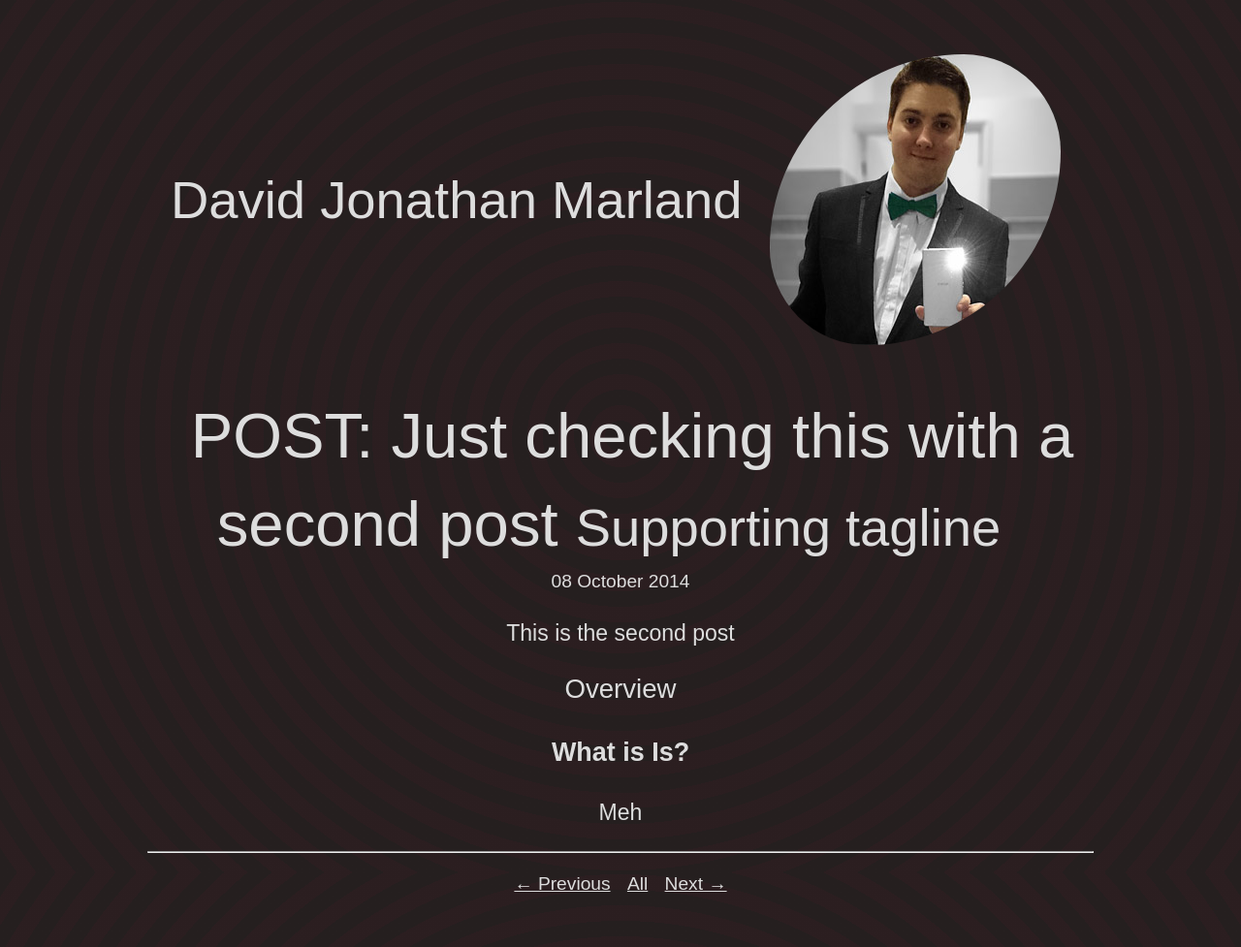
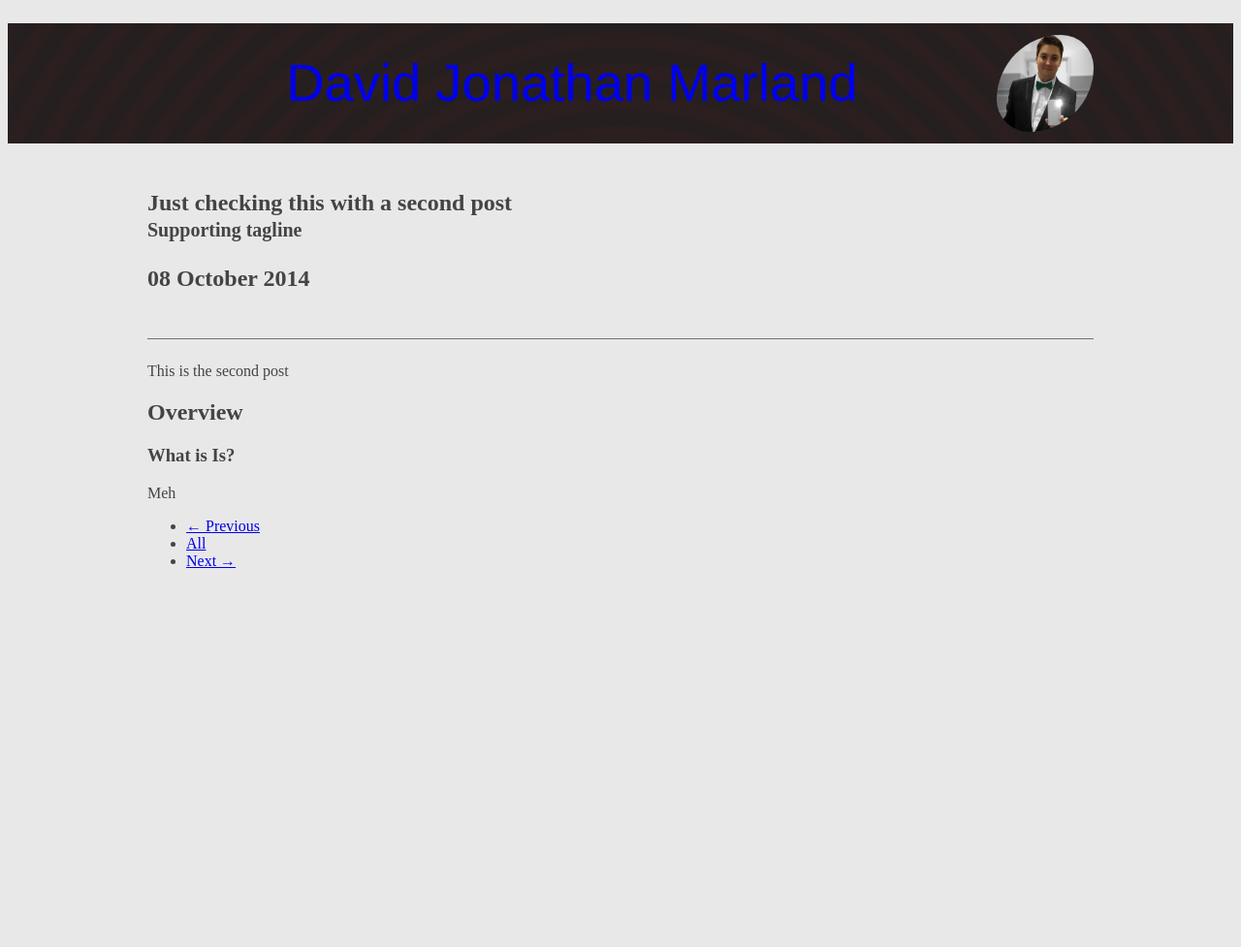
Before and after one commit to djmarland/djmarland.github.io, a Jekyll site: the page built from _posts/2014-10-08-a-second-post-to-check.md, in a window 1280 px wide. Shown: the whole page at 97% size. Built offline with Jekyll 4.4.1, drawn with Linux system fonts in a browser that asks for light colours; after the commit the page ends 900 px from its top, so only the background shows below that.

Commit message:
Basic layout for post

```diff
--- a/_includes/header.html
+++ b/_includes/header.html
@@ -10,7 +10,10 @@
         <link rel="icon" sizes="196x196" href="/apple-touch-icon-precomposed.png" />
         <style>
             html {
-                min-height: 100%;
+                background: #E8E8E8;
+                color: #444;
+            }
+            .header-wrap {
                 background: #e6192b;
                 background: #e6192b repeating-radial-gradient(
                   circle,
@@ -23,73 +26,60 @@
                 background-repeat: no-repeat;
                 color: #ddd;
                 background-attachment: fixed;
-            }
-            body {
-                padding: 24px;
+                padding: 12px 0;
                 font-family: sans-serif;
             }
-            a {
-                color: inherit;
+
+            .header {
+                max-width: 976px;
+                margin: 0 auto;
+                text-align: center;
+                overflow: auto;
             }
-            h1 {
+            .header__text {
                 font-weight: lighter;
                 font-size: 2.4em;
                 display: block;
             }
-            .header {
-                max-width: 976px;
-                margin: 0 auto 24px;
-                text-align: center;
-                overflow: auto;
+            .header__link {
+                text-decoration: none;
             }
-            img {
-                max-width: 100%;
+            .header__img {
+                width: 100px;
+                float: right;
                 border-radius: 100% 50%;
+            }
+            .content-wrap {
+                position: relative;
+                margin-top: 24px;
             }
             .content {
                 max-width: 976px;
                 margin: 0 auto;
-                font-size: 1.2em;
-                line-height: 1.4;
                 clear: both;
-                text-align: center;
             }
-            ul {
-                padding: 0;
-                list-style: none;
+            .article-meta {
+                margin-bottom: 24px;
+                padding-bottom: 24px;
+                border-bottom: solid 1px #717171;
             }
-            h2 {
+            h1 {
                 margin: 0;
-                font-size: 1.2em;
-                font-weight: lighter;
-            }
-            .content__group:after,
-            .content__group:first-child:before {
-                content: ' ';
-                display: block;
-                margin: 12px auto;
-                width: 100%;
-                max-width: 420px;
-                border-bottom: solid 1px #999;
-            }
-            li {
-                display: inline;
-                padding: 0 6px;
             }
             @media all and (min-width: 63em) {
-                .header {
+                .header-wrap {
                     margin-top: 24px;
                     margin-bottom: 48px;
                     text-align: left;
                 }
-                h1 {
+                .header__text {
                     text-align: left;
                     display: inline;
                     font-size: 3.4em;
                     vertical-align: middle;
-                    margin:0 24px;
+                    line-height: 100px;
                 }
-                img {
+                .header__img {
                     text-align: right;
                     display: inline;
                     vertical-align: middle;
@@ -99,10 +89,12 @@
     </head>
     <body>
     	<header>
-            <div class="header">
-            <h1>David Jonathan Marland</h1>
-            <img src="/assets/img/profile.jpg" alt="Photo of me wearing a bow tie" />
+            <div class="header-wrap">
+                <div class="header">
+                <p class="header__text"><a class="header__link" href="/">David Jonathan Marland</a></p>
+                <img class="header__img" src="/assets/img/profile.jpg" alt="Photo of me wearing a bow tie" />
+                </div>
             </div>
         </header>
-        <section>
+        <div class="content-wrap">
             <div class="content">
--- a/_layouts/post.html
+++ b/_layouts/post.html
@@ -3,21 +3,18 @@ layout: post
 ---
 
 {% include header.html %}
-<div class="page-header">
-  <h1>POST: {{ page.title }} {% if page.tagline %}<small>{{page.tagline}}</small>{% endif %}</h1>
-</div>
-
-<div class="row-fluid post-full">
-  <div class="span12">
-    <div class="date">
-      <span>{{ page.date | date_to_long_string }}</span>
-    </div>
-    <div class="content">
-      {{ content }}
-    </div>
-
-    <hr>
-    <div class="pagination">
+<article>
+  <div class="article-meta">
+    <h1 class="article-title">{{ page.title }}<h1>
+    {% if page.tagline %}<small class="article-tagline">{{page.tagline}}</small>{% endif %}
+    <p class="article-date">{{ page.date | date_to_long_string }}</p>
+  </div>
+  <div class="article-content">
+    {{ content }}
+  </div>
+</article>
+<aside>
+  <div class="pagination">
       <ul>
       {% if page.previous %}
         <li class="prev"><a href="{{ page.previous.url }}" title="{{ page.previous.title }}">&larr; Previous</a></li>
@@ -32,6 +29,6 @@ layout: post
       {% endif %}
       </ul>
     </div>
-  </div>
-</div>
+</aside>
+
 {% include footer.html %}
```
Also changed, not shown: _layouts/home.html (+108 -1 lines), _posts/2011-10-09-cross-browser-alpha-transparent-background.md (+0 -1 lines).
